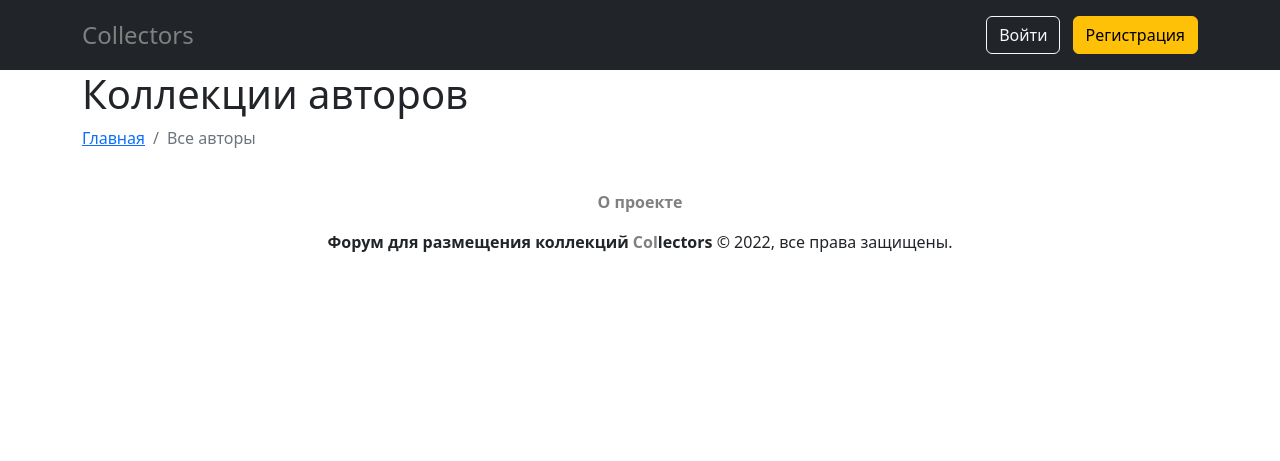
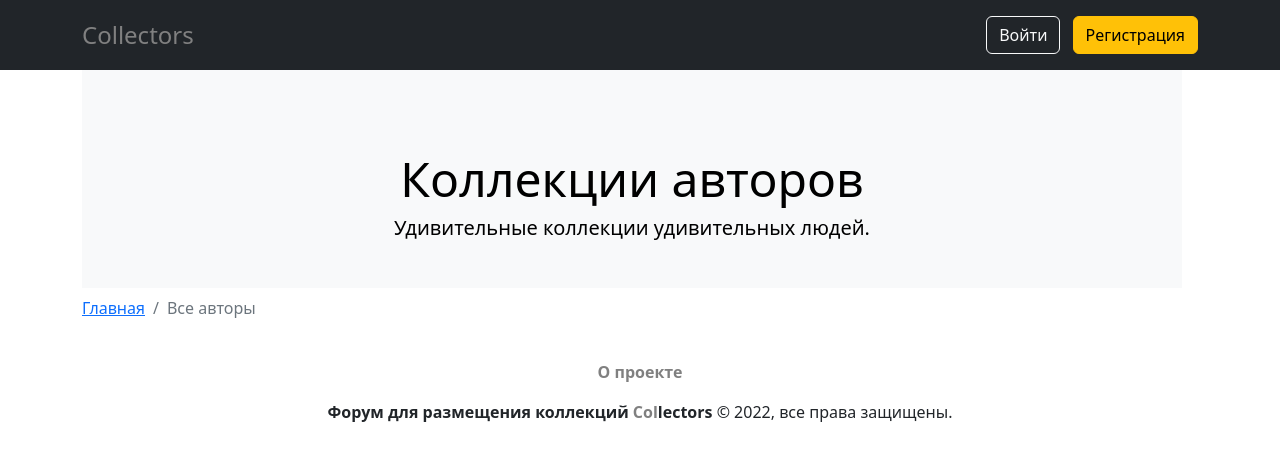
Before and after one commit to InaraShalfei/collectors, a Django app: page /all/ in a window 1280 px wide. Shown: the top 461 px of the page. Run offline with Django 3.2, Linux system fonts and the light colour scheme; parts of the project's set-up code (start-up, migrations or seed data) failed here and were passed over; some libraries are stand-ins or nearby versions.

Commit message:
Change header design of all authors page

```diff
--- a/templates/web_collectors/all_authors.html
+++ b/templates/web_collectors/all_authors.html
@@ -1,6 +1,14 @@
 {% extends "base.html" %}
-{% block title %}Коллекции авторов{% endblock %}
-{% block header %}Коллекции авторов{% endblock %}
+{% block header %}
+<div class="text-bg-light me-md-3 pt-3 px-3 pt-md-5 px-md-5 text-center overflow-hidden">
+    <div class="my-3 py-3">
+        <h2 class="display-5">Коллекции авторов</h2>
+        <p class="lead">Удивительные коллекции удивительных людей.</p>
+
+    </div>
+
+    {% endblock %}
+
     {% block content %}
                         <nav aria-label="breadcrumb">
             <ol class="breadcrumb">
@@ -13,6 +21,11 @@
     <p><a class="p-2 text-dark" href="{% url 'web_collectors:profile' user.username %}"><strong>{{ user.username }}</strong></a></p>
     {% endfor %}
 
+
+
+
+
+</div>
 {% if page.has_other_pages %}
 {% include "includes/paginator.html" with items=page paginator=paginator%}
 {% endif %}
```
Lines whose indentation alone changed are shown as unchanged.
